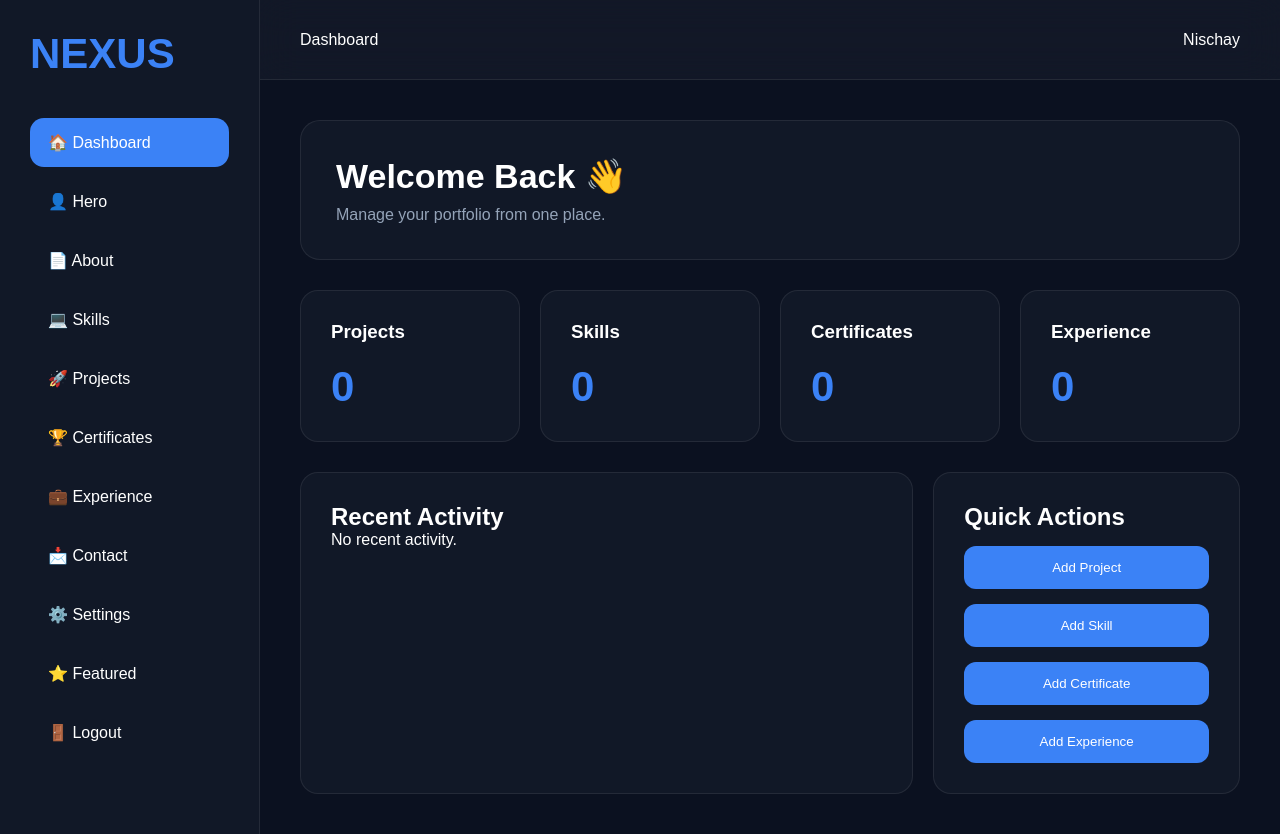
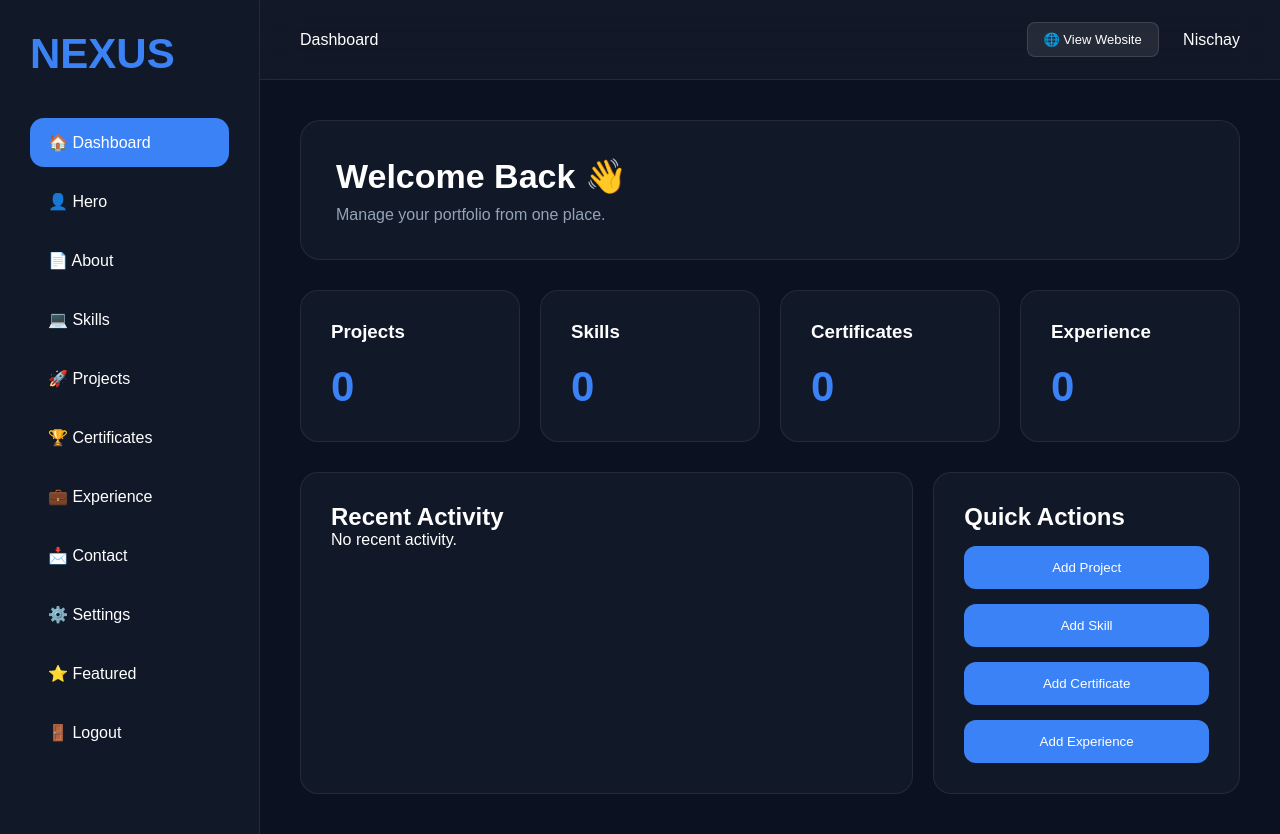
Before and after one commit to nischayug25it059-cloud/Project-NEXUS-V3, a website built with Vite: page dashboard/dashboard.html in a window 1280 px wide. Built offline with nearby package versions, Linux system fonts and the light colour scheme; some packages are replaced by stand-ins of ours; no server answers; the database is empty; sample sign-in values are in the browser's storage.

Commit message:
fix: complete dashboard CMS

```diff
--- a/dashboard/dashboard.css
+++ b/dashboard/dashboard.css
@@ -1379,3 +1379,28 @@ width:100%;
 .featured-item:hover {
     border-color: #3b82f6;
 }
+
+.topbar-actions {
+    display: flex;
+    align-items: center;
+    gap: 20px;
+}
+
+.view-site-btn {
+    display: inline-flex;
+    align-items: center;
+    gap: 8px;
+    padding: 9px 16px;
+    border-radius: 8px;
+    text-decoration: none;
+    color: #fff;
+    background: rgba(255, 255, 255, 0.08);
+    border: 1px solid rgba(255, 255, 255, 0.12);
+    font-size: 13px;
+    transition: 0.25s ease;
+}
+
+.view-site-btn:hover {
+    background: rgba(255, 255, 255, 0.15);
+    transform: translateY(-1px);
+}
--- a/dashboard/dashboard.html
+++ b/dashboard/dashboard.html
@@ -63,16 +63,19 @@
             <header class="topbar">
 
                 <div class="page-title">
-
                     Dashboard
-
                 </div>
 
+                <div class="topbar-actions">
+
+                    <a href="/" class="view-site-btn">
+                        🌐 View Website
+                    </a>
+
                     <div class="user">
-
                         <img src="../assets/images/profile.jpg" alt="">
-
                         <span>Nischay</span>
+                    </div>
 
                 </div>
 
```
Lines whose indentation alone changed are shown as unchanged.
